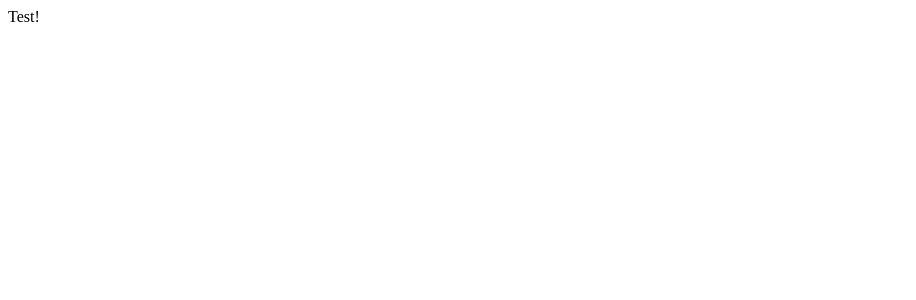
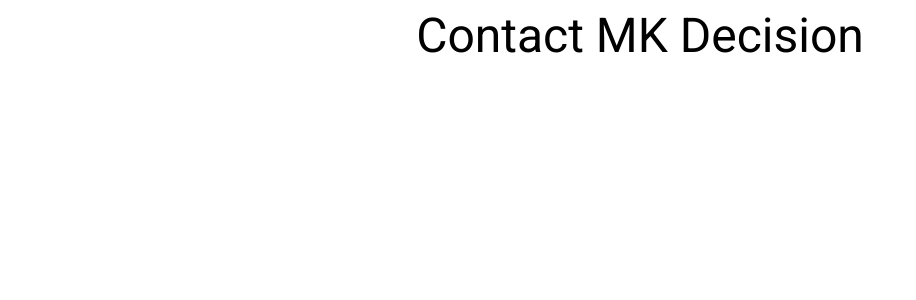
Before and after one commit to MMendes24/MarsContactForm, a React (Create React App) app: page / in a window 1280 px wide. Shown: the top 300 px of the page, without its empty margins (0-916 px from the left). Built offline with nearby package versions, Linux system fonts and the light colour scheme.

Commit message:
Imported dependencies

```diff
--- a/package.json
+++ b/package.json
@@ -4,6 +4,8 @@
   "private": true,
   "dependencies": {
     "@aws-amplify/ui-react": "^0.2.31",
+    "@material-ui/core": "^4.11.1",
+    "@material-ui/icons": "^4.9.1",
     "@testing-library/jest-dom": "^5.11.6",
     "@testing-library/react": "^11.2.2",
     "@testing-library/user-event": "^12.3.0",
--- a/public/index.html
+++ b/public/index.html
@@ -9,35 +9,11 @@
       name="description"
       content="Web site created using create-react-app"
     />
-    <link rel="apple-touch-icon" href="%PUBLIC_URL%/logo192.png" />
-    <!--
-      manifest.json provides metadata used when your web app is installed on a
-      user's mobile device or desktop. See https://developers.google.com/web/fundamentals/web-app-manifest/
-    -->
-    <link rel="manifest" href="%PUBLIC_URL%/manifest.json" />
-    <!--
-      Notice the use of %PUBLIC_URL% in the tags above.
-      It will be replaced with the URL of the `public` folder during the build.
-      Only files inside the `public` folder can be referenced from the HTML.
-
-      Unlike "/favicon.ico" or "favicon.ico", "%PUBLIC_URL%/favicon.ico" will
-      work correctly both with client-side routing and a non-root public URL.
-      Learn how to configure a non-root public URL by running `npm run build`.
-    -->
-    <title>React App</title>
+    <link rel="stylesheet" href="https://fonts.googleapis.com/css?family=Roboto:300,400,500,700&display=swap" />
+    <title>MKDecision Form</title>
   </head>
   <body>
     <noscript>You need to enable JavaScript to run this app.</noscript>
     <div id="root"></div>
-    <!--
-      This HTML file is a template.
-      If you open it directly in the browser, you will see an empty page.
-
-      You can add webfonts, meta tags, or analytics to this file.
-      The build step will place the bundled scripts into the <body> tag.
-
-      To begin the development, run `npm start` or `yarn start`.
-      To create a production bundle, use `npm run build` or `yarn build`.
-    -->
   </body>
 </html>
--- a/src/App.js
+++ b/src/App.js
@@ -1,10 +1,8 @@
-
+import Form from "./components/Form"
 
 function App() {
   return (
-    <div className="App">
-      Test!
-    </div>
+    <Form />
   );
 }
 
--- /dev/null
+++ b/src/components/Form.js
@@ -0,0 +1,27 @@
+import React from "react"
+import { Grid, TextField, Button, Dialog, DialogContent, Typography, DialogTitle } from '@material-ui/core';
+
+const Form = () => {
+    return (
+        <Grid
+            container
+            direction="column"
+            justify="center"
+            alignItems="center"
+        >
+            <Typography variant="h3" gutterBottom>Contact MK Decision</Typography>
+            <form>
+                <Grid
+                    container
+                    direction="column"
+                    justify="center"
+                    alignItems="center"
+                >
+
+                </Grid>
+            </form>
+        </Grid>
+    )
+}
+
+export default Form
```
Also changed, not shown: 2 other files (tests, documents, lock files or other folders).
